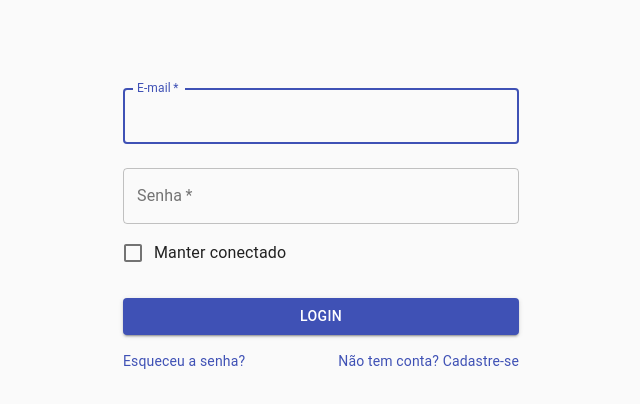
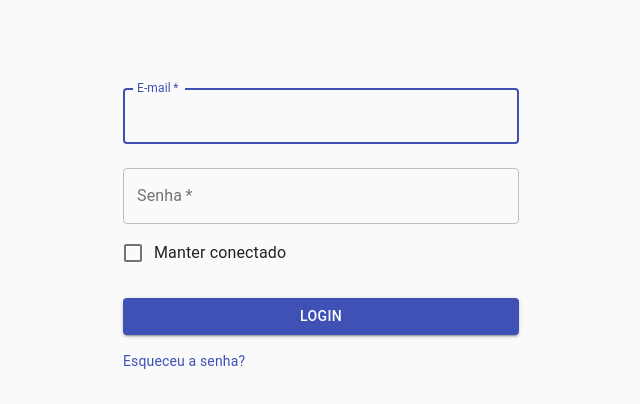
Before and after one commit to esperandio/justissimo-frontend, a React (Create React App) app: page / in a window 1280 px wide. Shown: the top 404 px of the page, without its empty margins (319-959 px from the left). Built offline with nearby package versions, Linux system fonts and the light colour scheme.

Commit message:
fix: ajuste de componente do React que nao precisaria ser commitado

```diff
--- a/src/paginas/Login/index.js
+++ b/src/paginas/Login/index.js
@@ -8,7 +8,7 @@ import FormControlLabel from '@material-ui/core/FormControlLabel';
 import Checkbox from '@material-ui/core/Checkbox';
 import Link from '@material-ui/core/Link';
 import Grid from '@material-ui/core/Grid';
-import { makeStyles, ThemeProvider } from '@material-ui/core/styles';
+import { makeStyles } from '@material-ui/core/styles';
 import Container from '@material-ui/core/Container';
 
 const useStyles = makeStyles((theme) => ({
@@ -85,7 +85,6 @@ export default function Login() {
                         control={<Checkbox value="remember" color="primary" />}
                         label="Manter conectado"
                     />
-                    <ThemeProvider>
                         <Button className={classes.submit}
                             type="submit"
                             fullWidth
@@ -94,16 +93,10 @@ export default function Login() {
                         >
                         Login
                         </Button>
-                    </ThemeProvider>
                     <Grid container>
-                        <Grid item xs>
-                            <Link href="#" variant="body2">
-                                Esqueceu a senha?
-              </Link>
-                        </Grid>
                         <Grid item>
-                            <Link href="/usuario/cad" variant="body2">
-                                {"Não tem conta? Cadastre-se"}
+                            <Link href="" variant="body2">
+                                {"Esqueceu a senha?"}
                             </Link>
                         </Grid>
                     </Grid>
```
